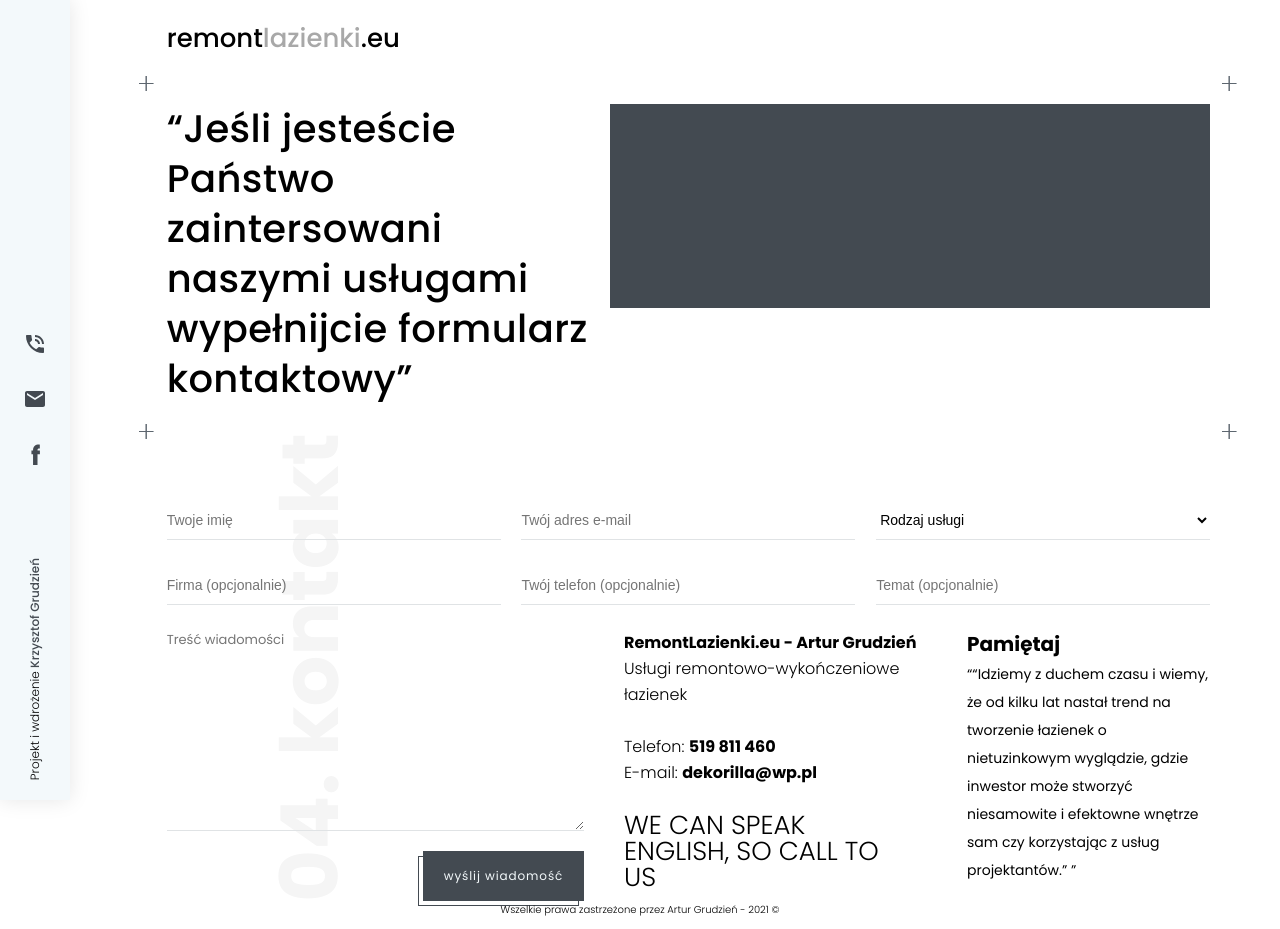
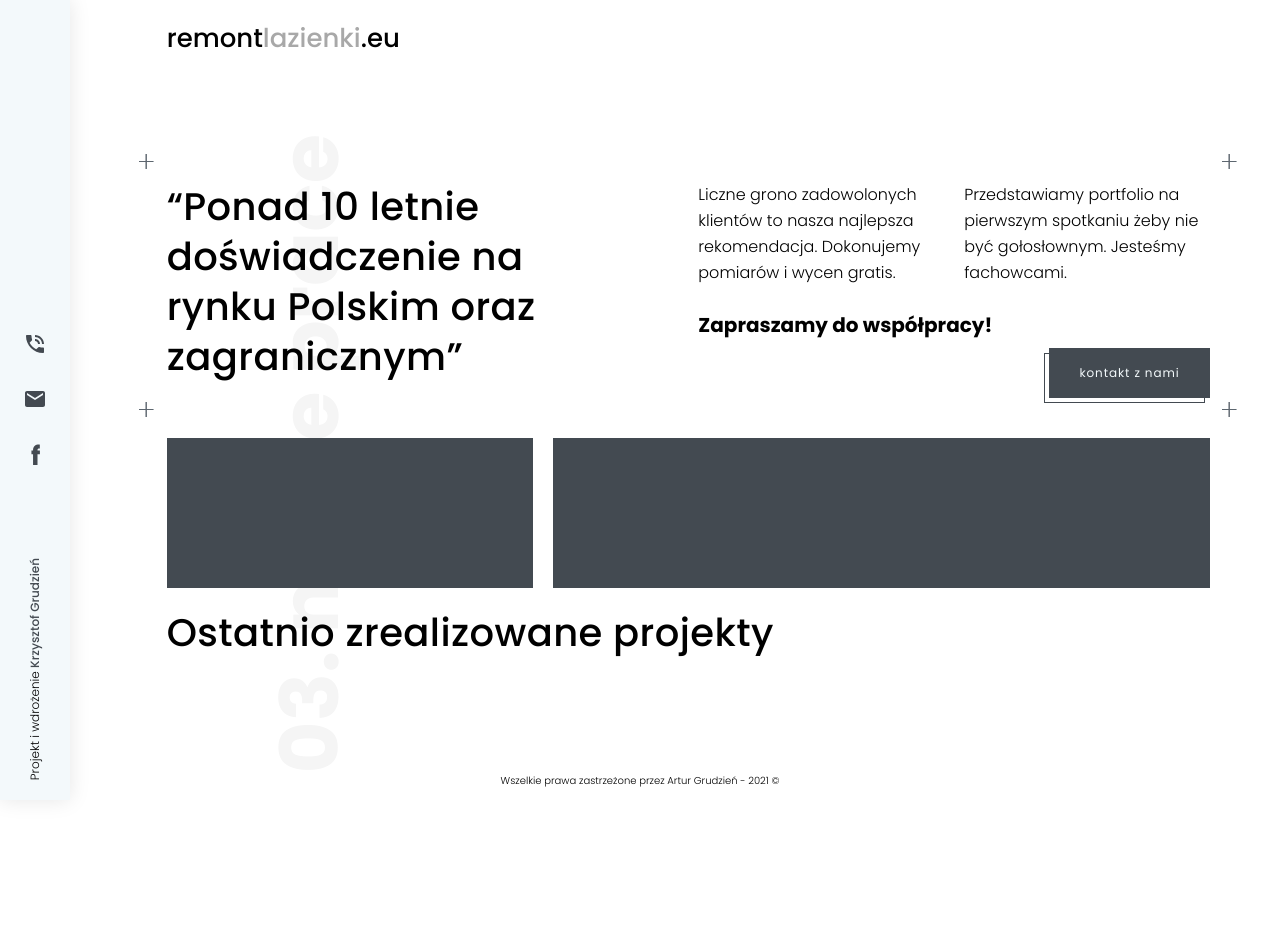
Before and after one commit to KrzysztofGrudzien/RemontLazienki, a React (Create React App) app: page / in a window 1280 px wide. After the commit the page ends 800 px from the top, so only its background shows below. Built offline with nearby package versions, Linux system fonts and the light colour scheme.

Commit message:
add content to the page gallery and style it

```diff
--- a/src/components/App/App.js
+++ b/src/components/App/App.js
@@ -6,7 +6,8 @@ import appStyles from './App.module.scss';
 // import PageAbout from '../../pages/About/About';
 // import PageServices from '../../pages/Services/Services';
 // import Page404 from '../../pages/404/404';
-import PageContact from '../../pages/Contact/Contact';
+// import PageContact from '../../pages/Contact/Contact';
+import PageGallery from '../../pages/Gallery/Gallery';
 
 const App = () => {
     return (
@@ -18,7 +19,8 @@ const App = () => {
                     {/* <PageAbout></PageAbout> */}
                     {/* <PageServices></PageServices> */}
                     {/* <Page404 /> */}
-                    <PageContact />
+                    {/* <PageContact /> */}
+                    <PageGallery />
                 </Main>
                 <Footer />
             </div>
--- a/src/pages/Gallery/Gallery.js
+++ b/src/pages/Gallery/Gallery.js
@@ -0,0 +1,42 @@
+import galleryStyles from './Gallery.module.scss';
+import LinkButton from '../../components/Buttons/LinkButton/LinkButton';
+import TemplateHero from '../../components/Templates/TemplateHero/TemplateHero';
+
+const PageGallery = () => {
+    return (
+        <>
+            {' '}
+            <TemplateHero>
+                <article className={galleryStyles.articleGallery}>
+                    <h2>
+                        “Ponad 10 letnie doświadczenie na rynku Polskim oraz
+                        zagranicznym”
+                    </h2>
+                </article>
+                <div className={galleryStyles.articleGalleryWrapper}>
+                    <p
+                        className={`${galleryStyles.articleGalleryDescription} multi-col`}
+                    >
+                        Liczne grono zadowolonych klientów to nasza najlepsza
+                        rekomendacja. Dokonujemy pomiarów i wycen gratis.
+                        Przedstawiamy portfolio na pierwszym spotkaniu żeby nie
+                        być gołosłownym. Jesteśmy fachowcami.
+                        <br />
+                    </p>
+                    <div className={galleryStyles.articleGalleryStrongText}>
+                        <strong>Zapraszamy do współpracy!</strong>
+                    </div>
+                    <LinkButton>kontakt z nami</LinkButton>
+                </div>
+            </TemplateHero>
+            <div className={galleryStyles.randomImage}></div>
+            <div className={galleryStyles.sliderContainer}></div>
+            <h2 className={galleryStyles.galleryTitle}>
+                Ostatnio zrealizowane projekty
+            </h2>
+            <span id='page-id'>03. nasze prace</span>
+        </>
+    );
+};
+
+export default PageGallery;
--- a/src/pages/Gallery/Gallery.module.scss
+++ b/src/pages/Gallery/Gallery.module.scss
@@ -0,0 +1,52 @@
+@import '../../styles/variables.scss';
+
+.articleGallery {
+    align-self: flex-start;
+    display: flex;
+    grid-column-start: 1;
+    grid-column-end: 6;
+    margin-top: 2.8rem;
+    min-height: 20rem;
+
+    &Wrapper {
+        display: flex;
+        flex-wrap: wrap;
+        justify-content: flex-end;
+        grid-column-start: 7;
+        grid-column-end: 13;
+        margin-bottom: 0;
+
+        a:nth-of-type(1) {
+            margin-bottom: 2rem;
+        }
+    }
+
+    &Description {
+        padding-top: 2.8rem;
+    }
+
+    &StrongText {
+        font-size: 2rem;
+        padding-top: 2rem;
+        width: 100%;
+    }
+}
+
+.randomImage {
+    background-color: $color-primary;
+    grid-column-start: 2;
+    grid-column-end: 6;
+    height: 15rem;
+}
+
+.sliderContainer {
+    background-color: $color-primary;
+    grid-column-start: 6;
+    grid-column-end: 13;
+    height: 15rem;
+}
+
+.galleryTitle {
+    grid-column-start: 2;
+    grid-column-end: 13;
+}
```
